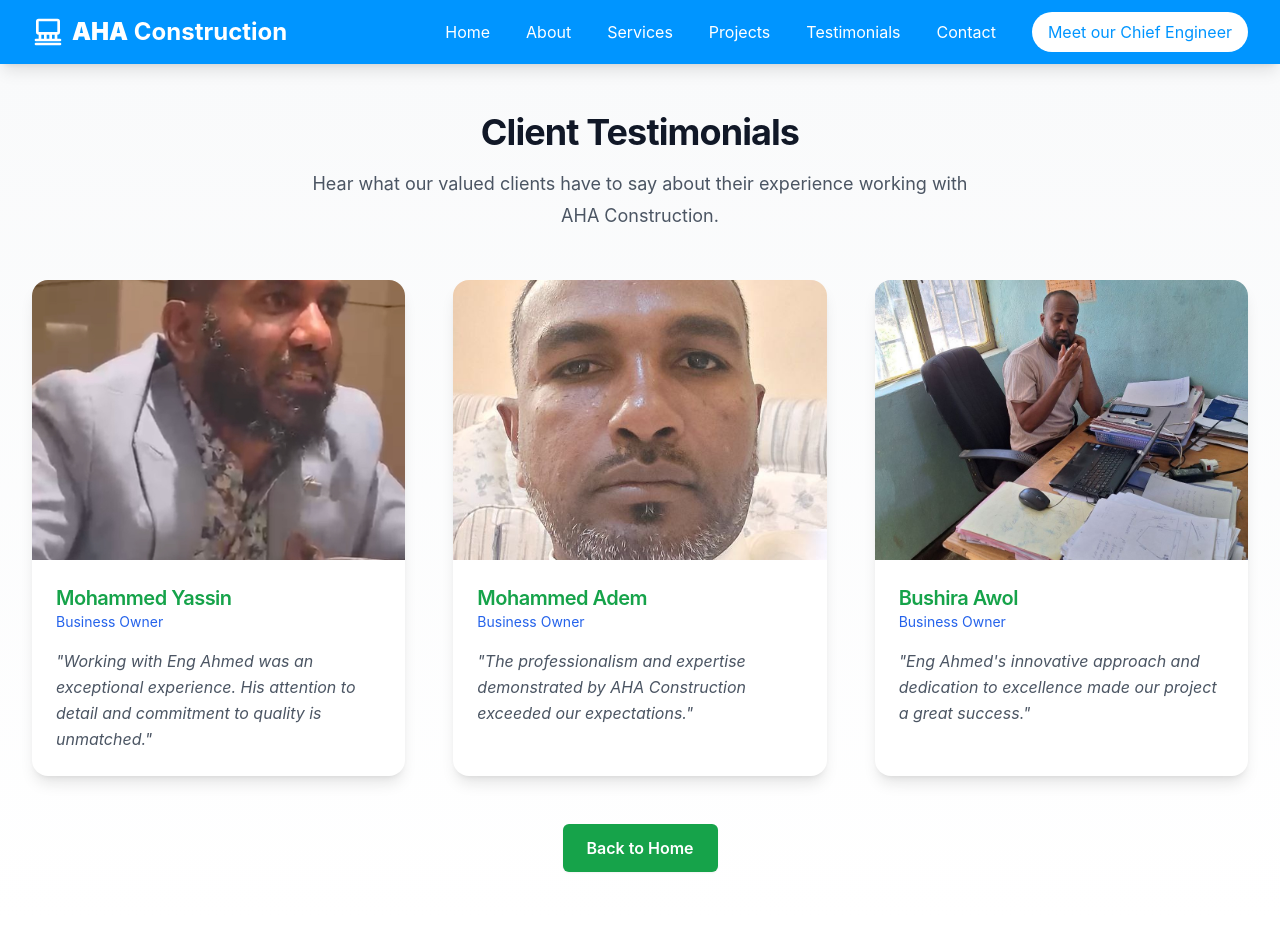
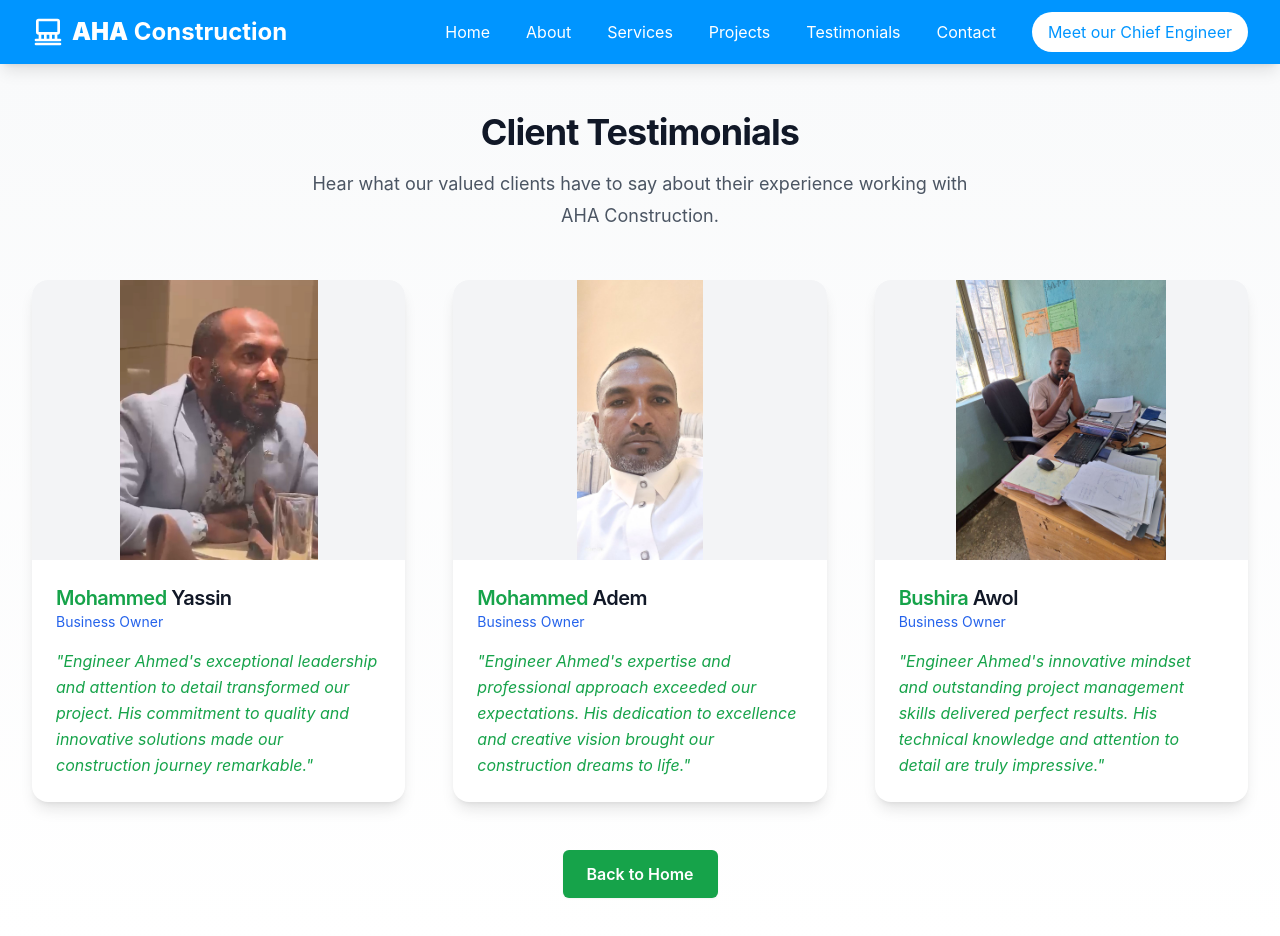
Before and after one commit to reenas3/aha-realestate-website, a React (Vite) app: page /aha-realestate-website/testimonials in a window 1280 px wide. Shown: the top 936 px of the page. Built offline with nearby package versions, Linux system fonts and the light colour scheme.

Commit message:
Update testimonials styling and fix Amharic text

```diff
--- a/src/components/sections/Hero.tsx
+++ b/src/components/sections/Hero.tsx
@@ -8,23 +8,23 @@ export default function Hero() {
   const testimonials = [
     {
       id: 1,
-      name: "Mohammed Yassin",
+      name: { first: "Mohammed", last: "Yassin" },
       image: `${import.meta.env.BASE_URL}images/projects/testimonial1.jpeg`,
-      text: "Working with Eng Ahmed was an exceptional experience. His attention to detail and commitment to quality is unmatched.",
+      text: "Engineer Ahmed's exceptional leadership and attention to detail transformed our project. His commitment to quality and innovative solutions made our construction journey remarkable.",
       role: "Business Owner"
     },
     {
       id: 2,
-      name: "Mohammed Adem",
+      name: { first: "Mohammed", last: "Adem" },
       image: `${import.meta.env.BASE_URL}images/projects/testimonial2.JPG`,
-      text: "The professionalism and expertise demonstrated by AHA Construction exceeded our expectations.",
+      text: "Engineer Ahmed's expertise and professional approach exceeded our expectations. His dedication to excellence and creative vision brought our construction dreams to life.",
       role: "Business Owner"
     },
     {
       id: 3,
-      name: "Bushira Awol",
+      name: { first: "Bushira", last: "Awol" },
       image: `${import.meta.env.BASE_URL}images/projects/testimonial3.JPG`,
-      text: "Eng Ahmed's innovative approach and dedication to excellence made our project a great success.",
+      text: "Engineer Ahmed's innovative mindset and outstanding project management skills delivered perfect results. His technical knowledge and attention to detail are truly impressive.",
       role: "Business Owner"
     }
   ];
@@ -75,7 +75,7 @@ export default function Hero() {
                 className="mt-4 text-3xl font-black tracking-tight sm:text-5xl lg:text-7xl"
               >
                 <span className="text-white font-extrabold drop-shadow-[0_2px_4px_rgba(0,0,0,0.8)]">የእርስዎን</span> <br />
-                <span className="text-white font-extrabold drop-shadow-[0_2px_4px_rgba(0,0,0,0.8)]">ራእይ</span>{' '}
+                <span className="text-green-500 font-extrabold drop-shadow-[0_2px_4px_rgba(0,0,0,0.8)]">ራዕይ</span>{' '}
                 <span className="text-white font-extrabold drop-shadow-[0_2px_4px_rgba(0,0,0,0.8)]">ወደ እውነታ እንቀይራለን!</span>
               </motion.h1>
 
@@ -178,7 +178,7 @@ export default function Hero() {
               initial={{ opacity: 0, y: 20 }}
               animate={{ opacity: 1, y: 0 }}
               transition={{ duration: 0.8, delay: 1.1 }}
-              className="relative overflow-hidden rounded-xl bg-white/5 p-4 sm:p-6 backdrop-blur-sm"
+              className="relative overflow-hidden rounded-xl bg-blue-600/20 p-4 sm:p-6 backdrop-blur-sm"
             >
               <motion.div
                 key={currentTestimonial}
@@ -190,13 +190,14 @@ export default function Hero() {
               >
                 <img
                   src={testimonials[currentTestimonial].image}
-                  alt={testimonials[currentTestimonial].name}
+                  alt={`${testimonials[currentTestimonial].name.first} ${testimonials[currentTestimonial].name.last}`}
                   className="w-12 h-12 sm:w-16 sm:h-16 rounded-full object-cover border-2 border-green-400"
                 />
                 <div>
-                  <p className="text-xs sm:text-sm text-gray-300 italic">"{testimonials[currentTestimonial].text}"</p>
+                  <p className="text-xs sm:text-sm text-green-400 italic">"{testimonials[currentTestimonial].text}"</p>
                   <h4 className="mt-2 text-sm sm:text-base text-white font-semibold">
-                    <span className="text-green-400">{testimonials[currentTestimonial].name}</span>
+                    <span className="text-green-400">{testimonials[currentTestimonial].name.first}</span>
+                    <span className="text-white">{' '}{testimonials[currentTestimonial].name.last}</span>
                     <span className="text-xs text-gray-400 ml-2">{testimonials[currentTestimonial].role}</span>
                   </h4>
                 </div>
--- a/src/routes/Testimonials.tsx
+++ b/src/routes/Testimonials.tsx
@@ -3,23 +3,23 @@ import { motion } from 'framer-motion';
 const testimonials = [
   {
     id: 1,
-    name: "Mohammed Yassin",
+    name: { first: "Mohammed", last: "Yassin" },
     image: `${import.meta.env.BASE_URL}images/projects/testimonial1.jpeg`,
-    text: "Working with Eng Ahmed was an exceptional experience. His attention to detail and commitment to quality is unmatched.",
+    text: "Engineer Ahmed's exceptional leadership and attention to detail transformed our project. His commitment to quality and innovative solutions made our construction journey remarkable.",
     role: "Business Owner"
   },
   {
     id: 2,
-    name: "Mohammed Adem",
+    name: { first: "Mohammed", last: "Adem" },
     image: `${import.meta.env.BASE_URL}images/projects/testimonial2.JPG`,
-    text: "The professionalism and expertise demonstrated by AHA Construction exceeded our expectations.",
+    text: "Engineer Ahmed's expertise and professional approach exceeded our expectations. His dedication to excellence and creative vision brought our construction dreams to life.",
     role: "Business Owner"
   },
   {
     id: 3,
-    name: "Bushira Awol",
+    name: { first: "Bushira", last: "Awol" },
     image: `${import.meta.env.BASE_URL}images/projects/testimonial3.JPG`,
-    text: "Eng Ahmed's innovative approach and dedication to excellence made our project a great success.",
+    text: "Engineer Ahmed's innovative mindset and outstanding project management skills delivered perfect results. His technical knowledge and attention to detail are truly impressive.",
     role: "Business Owner"
   }
 ];
@@ -52,24 +52,26 @@ export default function Testimonials() {
               className="h-full"
             >
               <div className="group h-full flex flex-col relative overflow-hidden rounded-2xl bg-white shadow-lg transition-all duration-300 hover:shadow-xl">
-                <div className="aspect-[4/3] overflow-hidden">
+                <div className="relative pt-[75%]">
                   <img
                     src={testimonial.image}
-                    alt={testimonial.name}
-                    className="h-full w-full object-cover object-center transition-transform duration-300 group-hover:scale-105"
+                    alt={`${testimonial.name.first} ${testimonial.name.last}`}
+                    className="absolute inset-0 w-full h-full object-contain bg-gray-100 transition-transform duration-300 group-hover:scale-105"
                   />
                 </div>
                 <div className="flex-1 p-6 flex flex-col">
                   <div className="flex items-center gap-4 mb-4">
                     <div>
-                      <h3 className="text-xl font-semibold text-green-600">
-                        {testimonial.name}
+                      <h3 className="text-xl font-semibold">
+                        <span className="text-green-600">{testimonial.name.first}</span>
+                        {' '}
+                        <span className="text-gray-900">{testimonial.name.last}</span>
                       </h3>
                       <p className="text-sm text-blue-600">{testimonial.role}</p>
                     </div>
                   </div>
                   <blockquote className="flex-1">
-                    <p className="text-base italic text-gray-600 leading-relaxed">"{testimonial.text}"</p>
+                    <p className="text-base italic text-green-600 leading-relaxed">"{testimonial.text}"</p>
                   </blockquote>
                 </div>
               </div>
```
